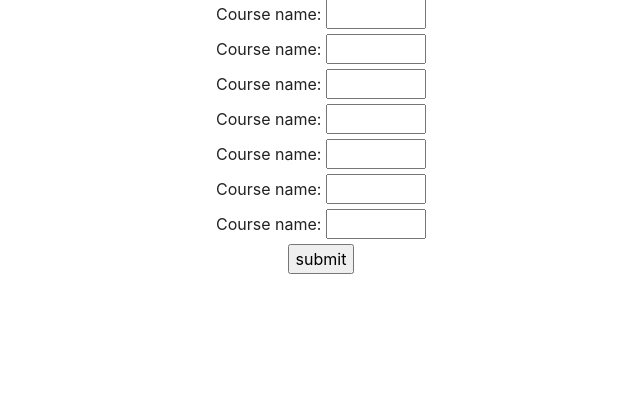
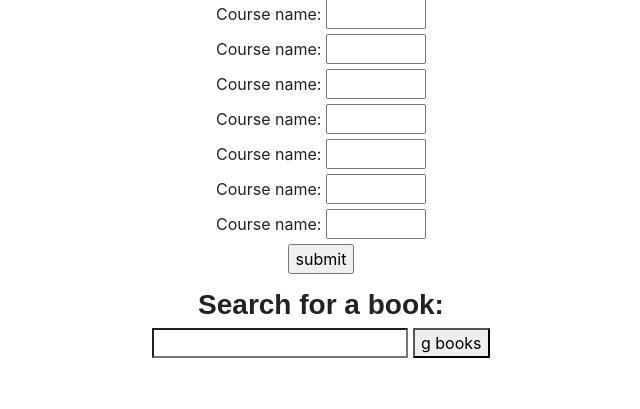
Before and after one commit to debuggedBrain/bookScape, a PHP site: page /html/scheduleCreate.php in a window 1280 px wide. Shown: the part 119-528 px from the top of the page, without its empty margins (319-959 px from the left). Run offline with PHP 8.4, Linux system fonts and the light colour scheme; some web fonts are replaced.

Commit message:
Update scheduleCreate.php

```diff
--- a/html/scheduleCreate.php
+++ b/html/scheduleCreate.php
@@ -34,5 +34,12 @@ session_start();
                 <input type="text" name="course7"style="width: 100px"><br>
 		<input type="submit" value="submit">
 	</form>
+<h3>Search for a book:</h3>
+      <input type = "search" id = "books">
+      <label for "search"><label>
+      <button type = "button" id = "b">g books</button>
+      <div id="result"></div>
+      <script src ="https://ajax.googleapis.com/ajax/libs/jquery/3.3.1/jquery.min.js"></script>
+      <script src = "/my.js"></script>
 </center></body>
 </html>
```
